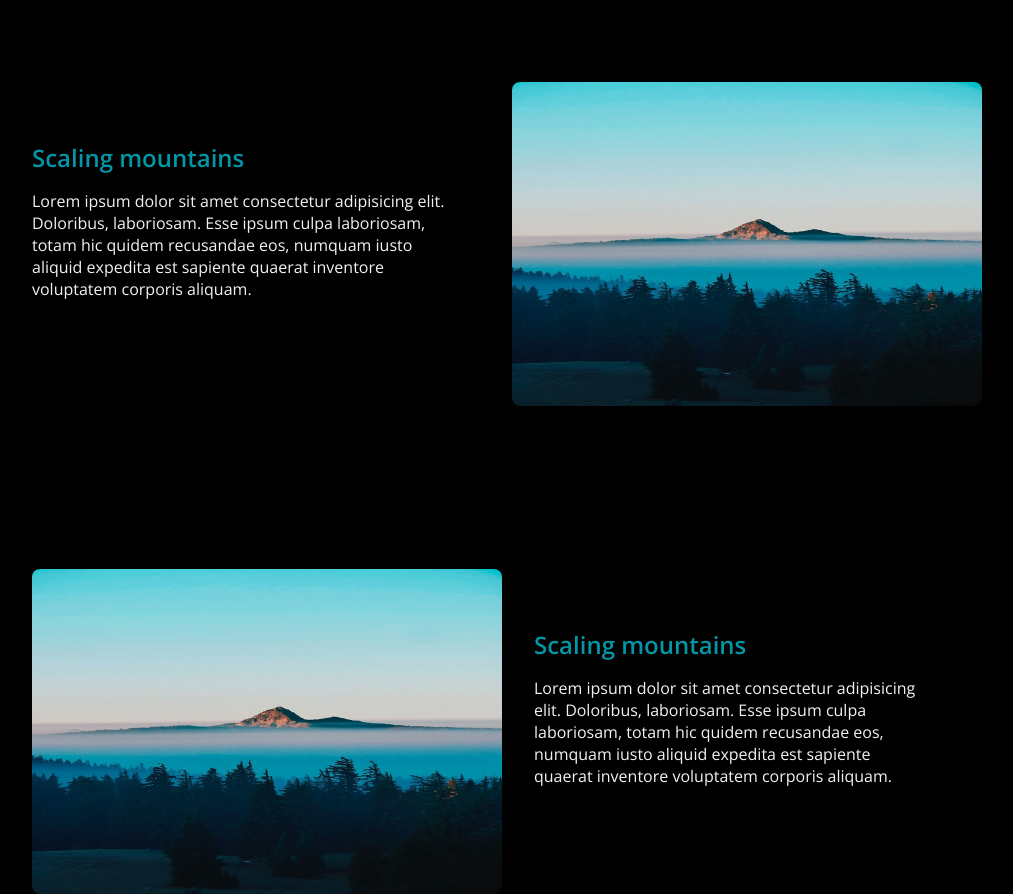
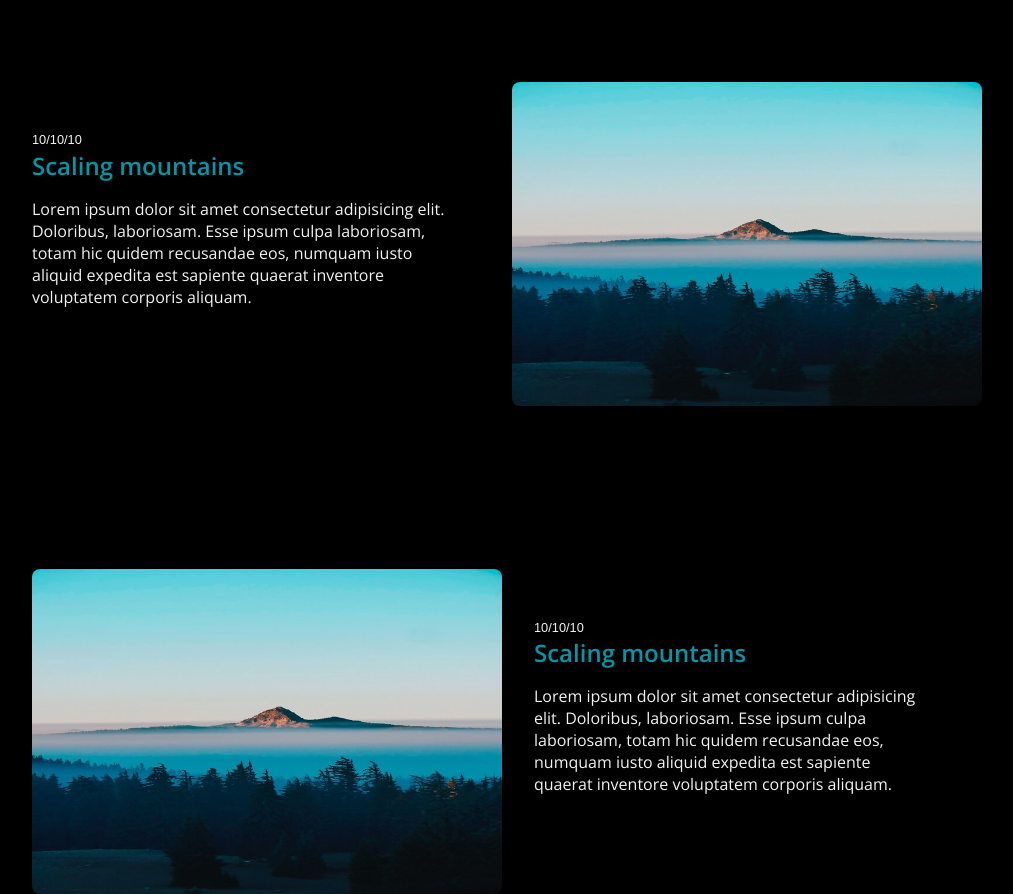
Before and after one commit to radyadhewa/parallax-scrolling-personal-website, a plain HTML site: page index.html in a window 1280 px wide. Shown: the part 1060-1954 px from the top of the page, without its empty margins (133-1146 px from the left). Drawn offline with nearby package versions, Linux system fonts and the light colour scheme.

Commit message:
add date to journey

```diff
--- a/assets/css/styles.css
+++ b/assets/css/styles.css
@@ -358,3 +358,10 @@ img {
     margin-right: auto;
   }
 }
+
+.text_date{
+  font-family: 'Montserrat', sans-serif;
+  font-weight: 300;
+  font-size: .8rem;
+  padding-bottom: .1rem;
+}
--- a/index.html
+++ b/index.html
@@ -54,6 +54,7 @@
                 <h1 class="section__big__title">My Journey</h1>
                 <div class="section">
                     <div class="section__data">
+                        <p class="text_date">10/10/10</p>
                         <h2 class="section__title">Scaling mountains</h2>
                         <p class="section__text">Lorem ipsum dolor sit amet consectetur adipisicing elit. Doloribus, laboriosam. Esse ipsum culpa laboriosam, totam hic quidem recusandae eos, numquam iusto aliquid expedita est sapiente quaerat inventore voluptatem corporis aliquam.</p>
                     </div>
@@ -67,6 +68,7 @@
                     <img src="assets/img/imgm.jpg" alt="" class="section__img">
 
                     <div class="section__data" style="padding-left: 2rem;">
+                        <p class="text_date">10/10/10</p>
                         <h2 class="section__title">Scaling mountains</h2>
                         <p class="section__text">Lorem ipsum dolor sit amet consectetur adipisicing elit. Doloribus, laboriosam. Esse ipsum culpa laboriosam, totam hic quidem recusandae eos, numquam iusto aliquid expedita est sapiente quaerat inventore voluptatem corporis aliquam.</p>
                     </div>
```
